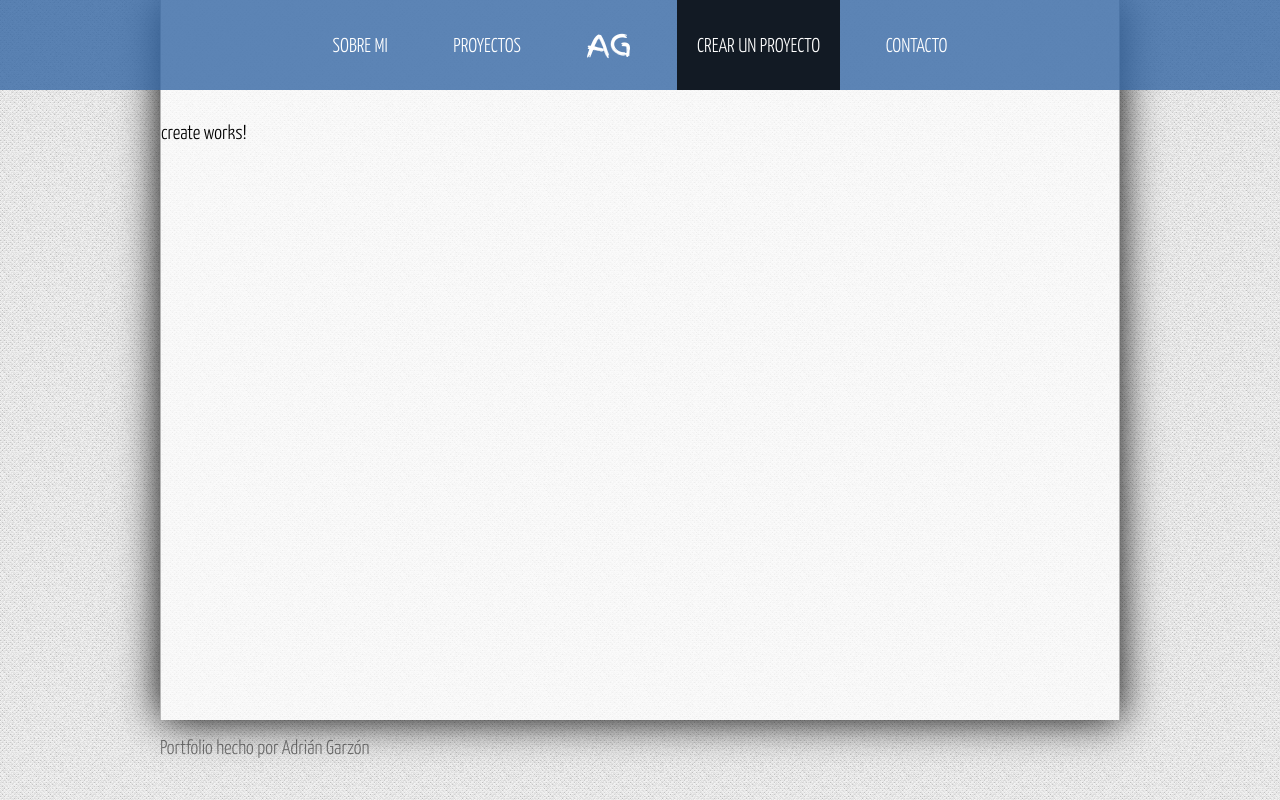
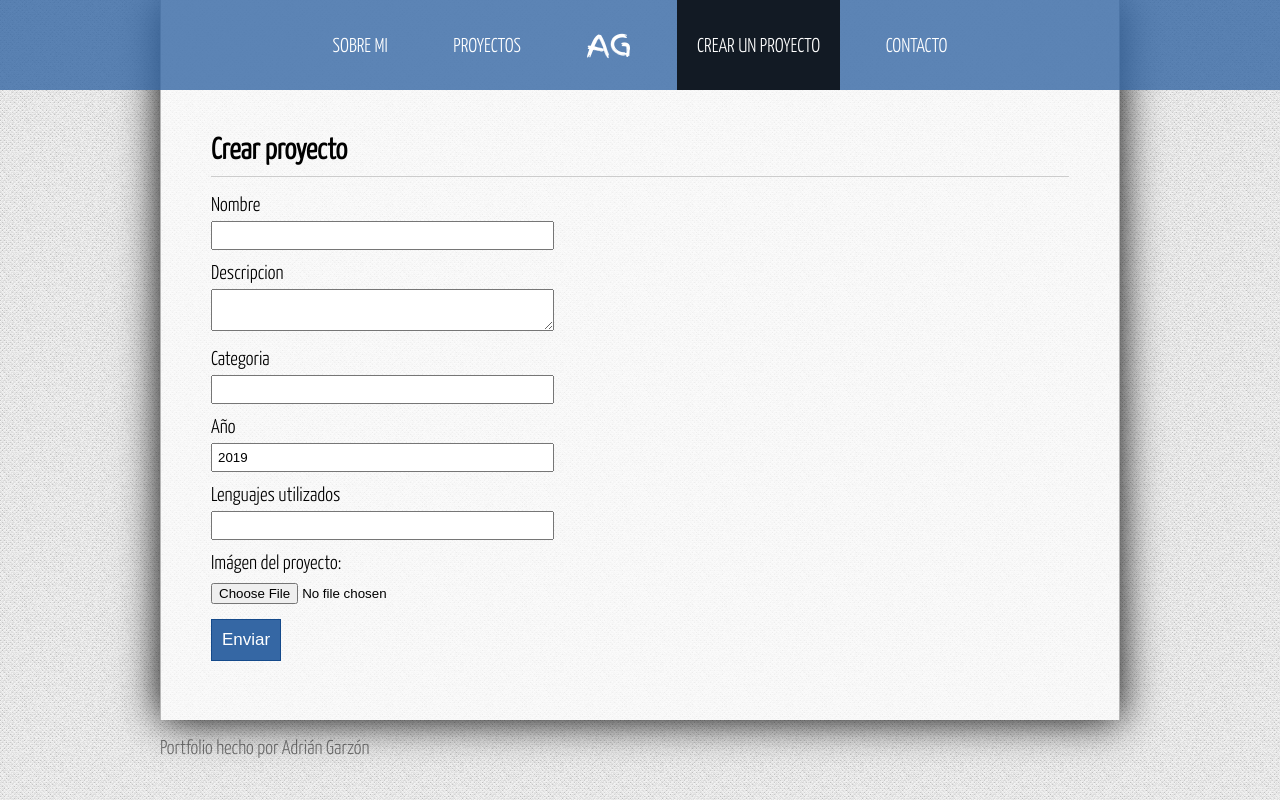
Before and after one commit to AdrianGarzonPozo/ejemplo-portfolio-MEAN, an Angular app in the folder proyectoFinal/: page /crear-proyecto in a window 1280 px wide. Built offline with nearby package versions, Linux system fonts and the light colour scheme.

Commit message:
Estilos a la página del formulario

```diff
--- a/proyectoFinal/src/app/app.module.ts
+++ b/proyectoFinal/src/app/app.module.ts
@@ -23,7 +23,9 @@ import { AppComponent } from './app.component';
   ],
   imports: [
     BrowserModule,
-    AppRoutingModule
+    AppRoutingModule,
+    HttpClientModule,
+    FormsModule
   ],
   providers: [],
   bootstrap: [AppComponent]
--- a/proyectoFinal/src/app/components/create/create.component.css
+++ b/proyectoFinal/src/app/components/create/create.component.css
@@ -0,0 +1,45 @@
+.container {
+    padding: 10px 50px 50px 50px
+}
+
+.container h2 {
+    border-bottom: 1px solid #ccc;
+    padding-bottom: 10px;
+    margin-bottom: 15px;
+}
+
+form {
+    width: 50%;
+}
+
+form label {
+    width: 100%;
+    display: block;
+    margin-top: 10px;
+    margin-bottom: 5px;
+}
+
+form input[type="text"],
+form input[type="number"],
+form input[type="email"],
+form textarea {
+    width: 80%;
+    padding: 5px;
+}
+
+form button,
+form input[type="submit"]{
+    font-size: 17px;
+    padding: 10px;
+    display: block;
+    margin-top: 15px;
+    color: white;
+    background: rgba(53, 103, 164, 1);
+    border: 1px solid rgba(13, 67, 133, 0.8);
+    cursor: pointer;
+}
+
+form button:hover,
+form input[type="submit"]:hover{
+    background: rgba(53, 103, 164, .8);
+}
--- a/proyectoFinal/src/app/components/create/create.component.html
+++ b/proyectoFinal/src/app/components/create/create.component.html
@@ -1,3 +1,50 @@
-<p>
-  create works!
-</p>
+<div class="container">
+  <h2>{{title}}</h2>
+
+  <form #projectForm="ngForm" (ngSubmit)="onSubmit(projectForm)">
+    <p>
+      <label for="name">
+        Nombre
+      </label>
+      <input type="text" name="name" #name="ngModel" [(ngModel)]="project.name">
+    </p>
+
+    <p>
+      <label for="description">
+        Descripcion
+      </label>
+      <textarea type="text" name="description" #description="ngModel" [(ngModel)]="project.description"></textarea>
+    </p>
+
+    <p>
+      <label for="category">
+        Categoria
+      </label>
+      <input type="text" name="category" #category="ngModel" [(ngModel)]="project.category">
+    </p>
+
+    <p>
+      <label for="year">
+        Año
+      </label>
+      <input type="number" name="year" #year="ngModel" [(ngModel)]="project.year">
+    </p>
+
+    <p>
+      <label for="langs">
+        Lenguajes utilizados
+      </label>
+      <input type="text" name="langs" #name="ngModel" [(ngModel)]="project.langs">
+    </p>
+
+    <p>
+      <label for="image">
+        Imágen del proyecto:
+      </label>
+      <input type="file" name="image" placeholder="Subir imágen">
+    </p>
+
+    <input type="submit" value="Enviar">
+  </form>
+
+</div>
--- a/proyectoFinal/src/app/components/create/create.component.ts
+++ b/proyectoFinal/src/app/components/create/create.component.ts
@@ -1,15 +1,30 @@
+import { ProjectService } from './../../services/project.service';
+import { Project } from './../../models/Project';
 import { Component, OnInit } from '@angular/core';
 
 @Component({
   selector: 'app-create',
   templateUrl: './create.component.html',
-  styleUrls: ['./create.component.css']
+  styleUrls: ['./create.component.css'],
+  providers: [ProjectService]
 })
 export class CreateComponent implements OnInit {
 
-  constructor() { }
+  title: string;
+  project: Project;
+
+  constructor(
+    private _projectService: ProjectService
+  ) {
+    this.title= "Crear proyecto";
+    this.project=new Project('','','','',2019,'','');
+  }
 
   ngOnInit() {
   }
 
+  onSubmit(form: any){
+    console.log(this.project);
+  }
+
 }
--- a/proyectoFinal/src/app/models/Project.ts
+++ b/proyectoFinal/src/app/models/Project.ts
@@ -3,7 +3,7 @@ export class Project {
         public _id: string,
         public name: string,
         public description: string,
-        public categroy: string,
+        public category: string,
         public year: number,
         public langs: string,
         public image: string
```
